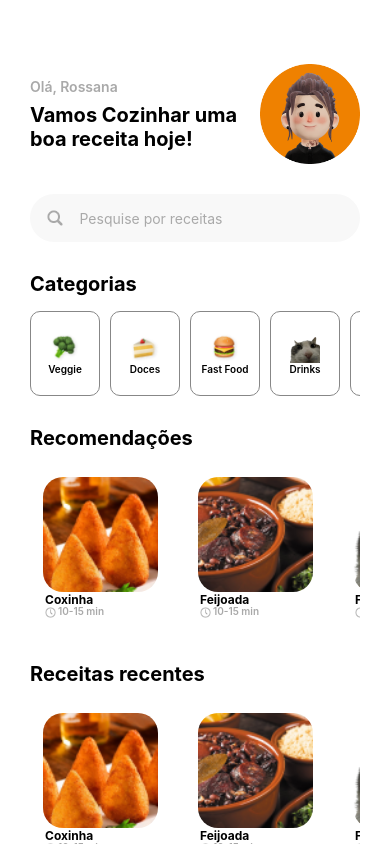
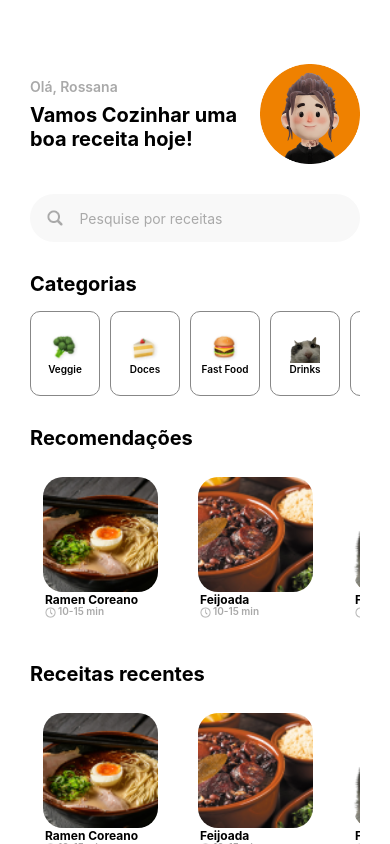
Before and after one commit to julialealt/receite-me-pps, a React Native app in the folder frontend/: screen /mainViewer in a window 390 px wide. Built offline with nearby package versions, Linux system fonts and the light colour scheme.

Commit message:
feat: add navigation MainViewer to recipeInformations

```diff
--- a/frontend/src/pages/MainViewer/index.tsx
+++ b/frontend/src/pages/MainViewer/index.tsx
@@ -4,6 +4,7 @@ import Search from "../../components/Search";
 import CategoryButton from "../../components/CategoryButton";
 import RecipeButton from "../../components/RecipeButton";
 import BottomBar from "../../components/BottomBar";
+import { useNavigation } from "@react-navigation/native";
 
 
 const categories = [
@@ -19,37 +20,20 @@ const categories = [
       image: require('../../assets/categories/Taco.png')}
   ];
 
-const recipes = [
-{ name: 'Coxinha',
-  time: '10-15 min',
-  image: require('../../assets/recipes/Coxinha.png') },
-{ name: 'Feijoada',
-  time: '10-15 min',
-  image: require('../../assets/recipes/Feijoada.png') },
-{ name: 'Filé Mignon',
-  time: '10-15 min',
-  image: require('../../assets/cat-logo.png') },
-{ name: 'Hamburguer',
-  time: '10-15 min',
-  image: require('../../assets/recipes/Hamburguer.png') },
-{ name: 'Cachorro Quente',
-  time: '10-15 min',
-  image: require('../../assets/recipes/HotDog.png') },
-{ name: 'Ramen Coreano',
-  time: '10-15 min',
-  image: require('../../assets/recipes/Ramen.png') },
-{ name: 'Spaghetti',
-  time: '10-15 min',
-  image: require('../../assets/recipes/Spaghetti.png') },
-{ name: 'Sushi',
-  time: '10-15 min',
-  image: require('../../assets/recipes/Sushi.png') },
-{ name: 'Yakissoba',
-  time: '10-15 min',
-  image: require('../../assets/recipes/Yakissoba.png') },
-];
+  const recipes = [
+    { id: 1, name: 'Ramen Coreano', time: '10-15 min', image: require('../../assets/recipes/Ramen.png') },
+    { id: 2, name: 'Feijoada', time: '10-15 min', image: require('../../assets/recipes/Feijoada.png') },
+    { id: 3, name: 'Filé Mignon', time: '10-15 min', image: require('../../assets/cat-logo.png') },
+    { id: 4, name: 'Hamburguer', time: '10-15 min', image: require('../../assets/recipes/Hamburguer.png') },
+    { id: 5, name: 'Cachorro Quente', time: '10-15 min', image: require('../../assets/recipes/HotDog.png') },
+    { id: 6, name: 'Coxinha', time: '10-15 min', image: require('../../assets/recipes/Coxinha.png') },
+    { id: 7, name: 'Spaghetti', time: '10-15 min', image: require('../../assets/recipes/Spaghetti.png') },
+    { id: 8, name: 'Sushi', time: '10-15 min', image: require('../../assets/recipes/Sushi.png') },
+    { id: 9, name: 'Yakissoba', time: '10-15 min', image: require('../../assets/recipes/Yakissoba.png') },
+  ];
 
 export default function MainViewer() {
+    const navigation = useNavigation();
     return(
         <ScrollView>
             <Container>
@@ -75,8 +59,8 @@ export default function MainViewer() {
                     <TitleText>Recomendações</TitleText>
                     <ScrollView horizontal={true} showsHorizontalScrollIndicator={false}>
                         <ScrollContainer>
-                            {recipes.map(({name, time, image}, index) => (
-                                <RecipeButton key={index} label={name} icon={image} time={time} onPress={() => console.log('test')} />
+                            {recipes.map(({ id ,name, time, image}) => (
+                                <RecipeButton key={id} label={name} icon={image} time={time} onPress={() => navigation.navigate("recipeInformations", {id: id})} />
                             ))}
                         </ScrollContainer>
                     </ScrollView>
@@ -85,8 +69,8 @@ export default function MainViewer() {
                     <TitleText>Receitas recentes</TitleText>
                     <ScrollView horizontal={true} showsHorizontalScrollIndicator={false}>
                         <ScrollContainer>
-                            {recipes.map(({name, time, image}, index) => (
-                                <RecipeButton key={index} label={name} icon={image} time={time} onPress={() => console.log('test')} />
+                            {recipes.map(({ id ,name, time, image}) => (
+                                <RecipeButton key={id} label={name} icon={image} time={time} onPress={() => navigation.navigate("recipeInformations", {id: id})} />
                             ))}
                         </ScrollContainer>
                     </ScrollView>
@@ -95,8 +79,8 @@ export default function MainViewer() {
                     <TitleText>Receitas da semana</TitleText>
                     <ScrollView horizontal={true} showsHorizontalScrollIndicator={false}>
                         <ScrollContainer>
-                            {recipes.map(({name, time, image}, index) => (
-                                <RecipeButton key={index} label={name} icon={image} time={time} onPress={() => console.log('test')} />
+                            {recipes.map(({ id ,name, time, image}) => (
+                                <RecipeButton key={id} label={name} icon={image} time={time} onPress={() => navigation.navigate("recipeInformations", {id: id})} />
                             ))}
                         </ScrollContainer>
                     </ScrollView>
```
